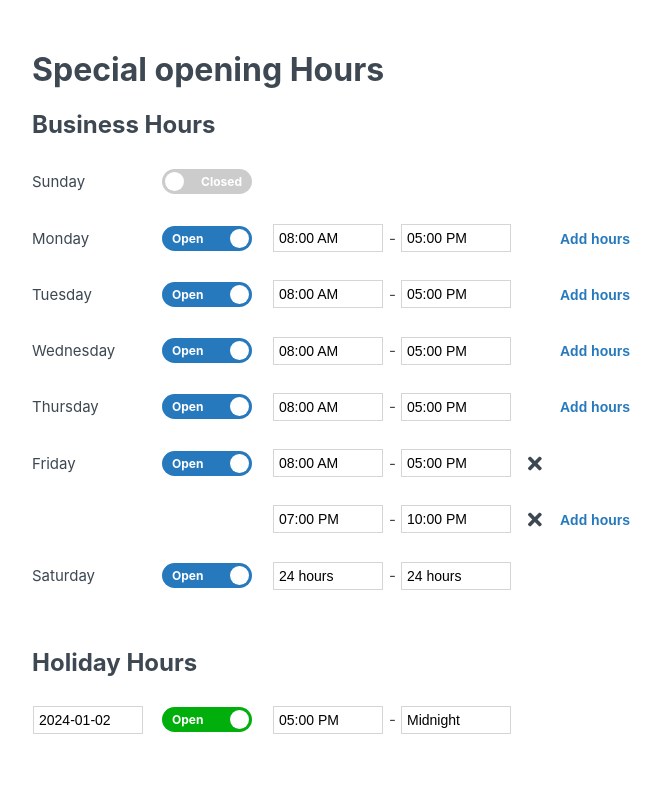
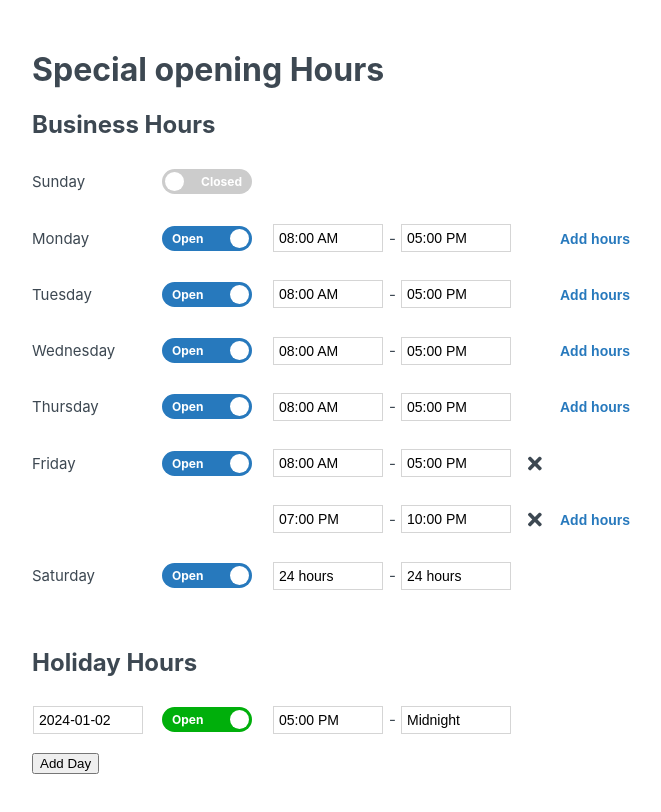
Before and after one commit to felipecrivera/opening-hours-front, a React (Create React App) app: page / in a window 1280 px wide. Shown: the top 812 px of the page, without its empty margins (208-869 px from the left). Built offline with nearby package versions, Linux system fonts and the light colour scheme.

Commit message:
Add day for special made

```diff
--- a/package.json
+++ b/package.json
@@ -11,7 +11,6 @@
     "@testing-library/jest-dom": "^4.2.4",
     "@testing-library/react": "^9.3.2",
     "@testing-library/user-event": "^7.1.2",
-    "date-fns": "^3.2.0",
     "moment": "^2.24.0",
     "react": "^16.13.0",
     "react-datepicker": "^4.25.0",
--- a/src/components/business-hours.js
+++ b/src/components/business-hours.js
@@ -1,4 +1,6 @@
 import PropTypes from "prop-types";
+import moment from "moment";
+import uniqid from "uniqid";
 import styled from "@emotion/styled";
 import BusinessHoursDay from "./business-hours-day";
 import "react-datepicker/dist/react-datepicker.css";
@@ -14,20 +16,38 @@ const Container = styled.div`
 
 const BusinessHours = props => {
   const [daysObj, setDaysObj] = useState(props.days);
-  console.log(daysObj)
+
   const updateDays = (dateInd, val) => {
     daysObj[dateInd] = val
     setDaysObj(daysObj)
     props.updateDays(daysObj)
   }
+  const addDay = () => {
+    const newId = uniqid()
+    const d = Object.assign({}, daysObj)
+
+    d[newId] = {
+      "day": moment().format("YYYY-MM-DD"),
+      "hours": [
+        {
+          "open": "1000",
+          "close": "1900",
+          "id": uniqid(),
+          "isOpen": true
+        }
+      ]
+    }
+    setDaysObj(d)
+    props.updateDays(daysObj)
+  }
 
   return (
     <Container>
-      {Object.entries(props.days).map(([dayID,{day, hours}]) => (
+      {Object.entries(daysObj).map(([dayID, { day, hours }]) => (
         <BusinessHoursDay
           uID={dayID}
           datePick={props.datePick ?? false}
-          key={day}
+          key={dayID}
           day={day}
           hours={hours}
           name={props.name}
@@ -40,6 +60,10 @@ const BusinessHours = props => {
           hoursChange={updateDays}
         />
       ))}
+      {
+        props.datePick &&
+        <button onClick={addDay}>Add Day</button>
+      }
     </Container>
   );
 };
```
Also changed, not shown: 2 other files (tests, documents, lock files or other folders).
